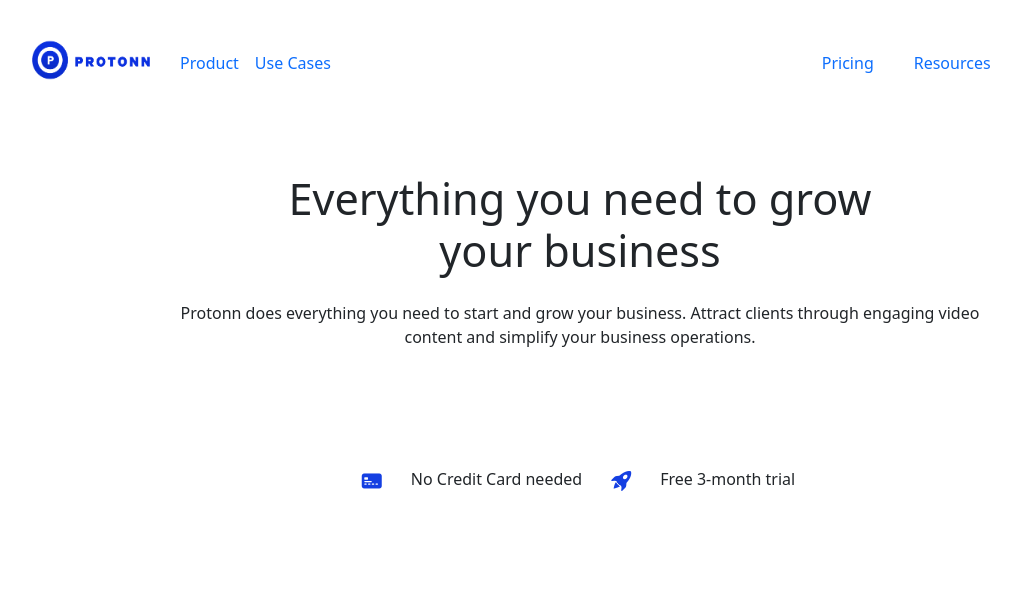
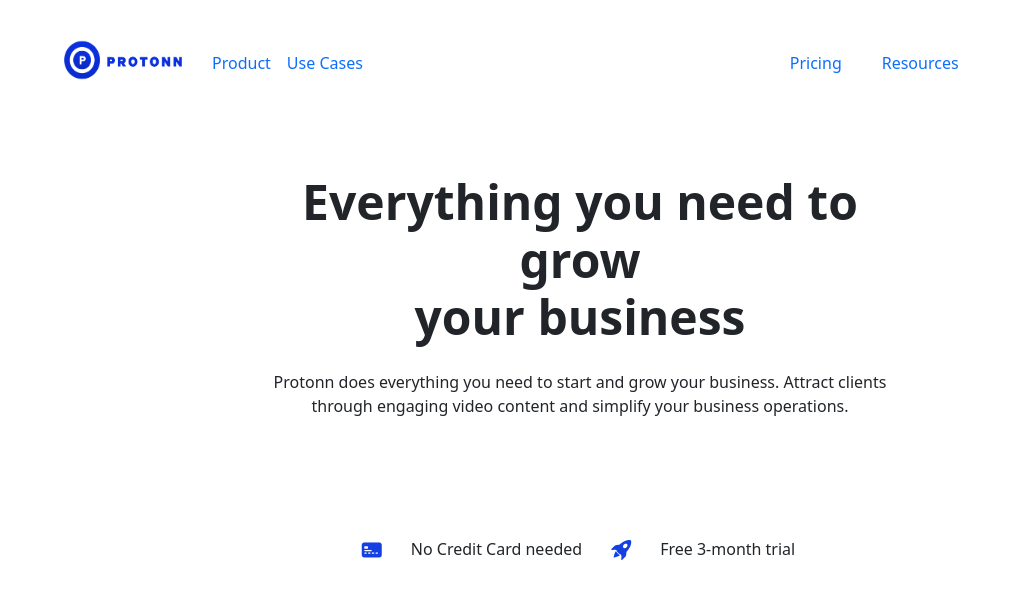
Before and after one commit to IdiFavour/Protonn, a Next.js app: page / in a window 1280 px wide. Shown: the top 598 px of the page, without its empty margins (60-1081 px from the left). Built offline with nearby package versions, Linux system fonts and the light colour scheme.

Commit message:
edit on navbar and header

```diff
--- a/components/Header.tsx
+++ b/components/Header.tsx
@@ -1,7 +1,7 @@
 const Header = () => {
     return (
         <div className="row justify-content-center">
-            <div className="col-lg-8 ">
+            <div className="col-lg-6 ">
                 <div className="header text-center my-5">
                     <h1 className="text-center">Everything you need to grow <br/>your business</h1>
                     <p className="text-wrap mt-4">Protonn does everything you need to start and grow your business.
--- a/components/Navbar.tsx
+++ b/components/Navbar.tsx
@@ -2,7 +2,7 @@ import Image from 'next/image'
 const Navbar = () => {
     return (
         <nav className="navbar navbar-expand-lg">
-            <div className="container p-3 ">
+            <div className="container p-3 px-5">
                 <button className="navbar-toggler" type="button" data-bs-toggle="collapse" data-bs-target="#navbarTogglerDemo03" aria-controls="navbarTogglerDemo03" aria-expanded="false" aria-label="Toggle navigation">
                     <span className="navbar-toggler-icon"></span>
                 </button>
--- a/styles/globals.css
+++ b/styles/globals.css
@@ -34,7 +34,8 @@ a{
 
 
 .header h1{
-  font-size: 2.7rem;
+  font-size: 3rem;
+  font-weight: 700;
 }
 
 .header .btn-main{
```
